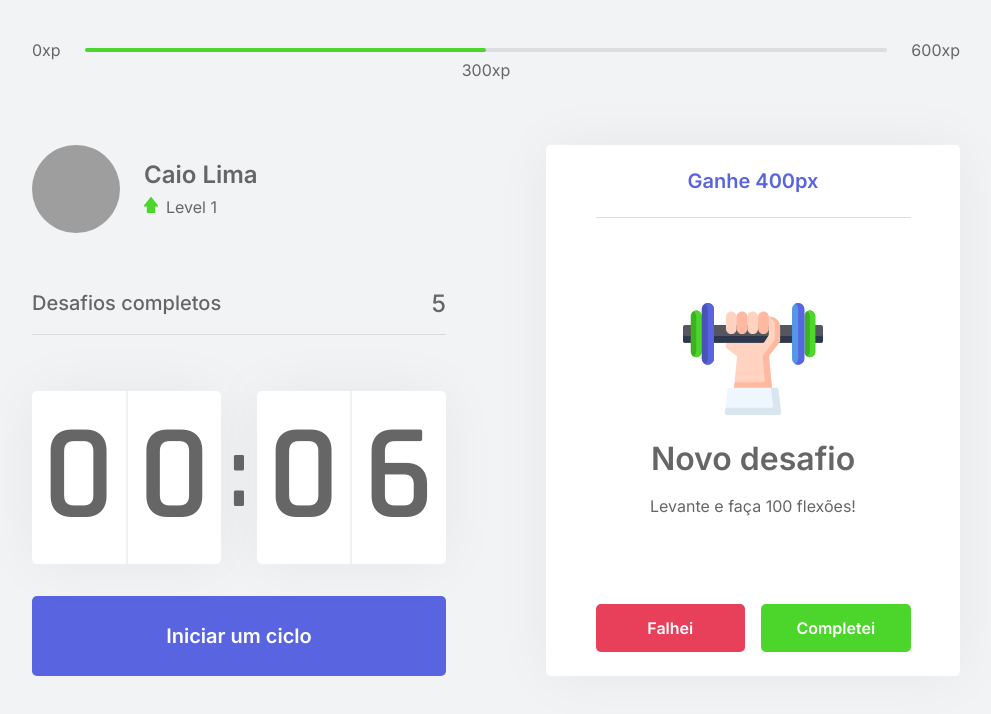
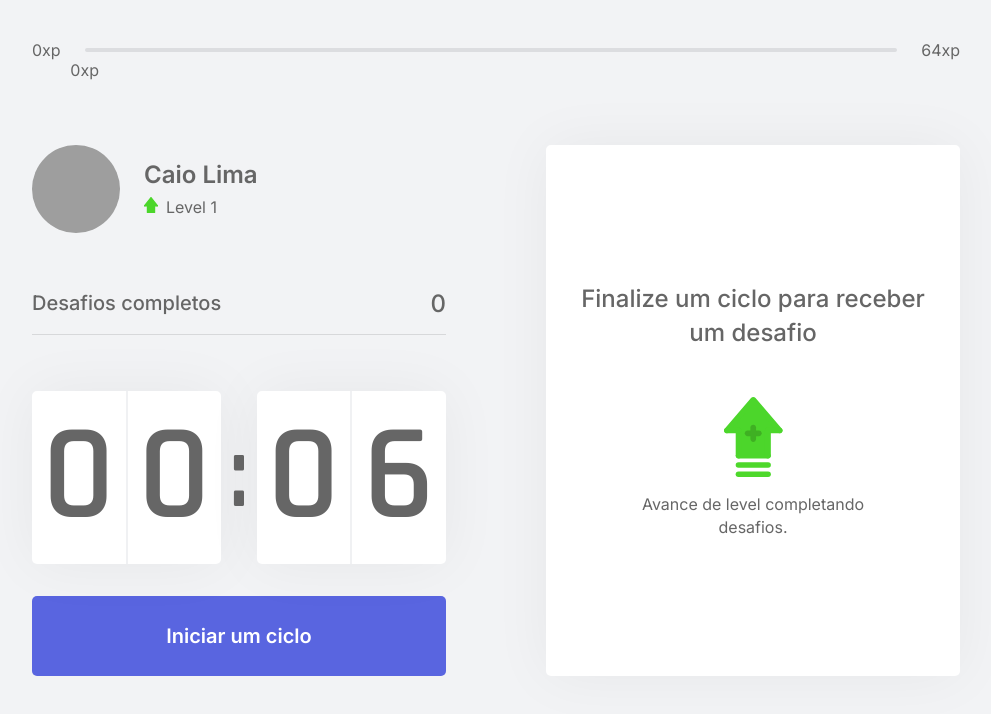
Before and after one commit to CaioLima96/MoveIt-Next.js, a Next.js app: page / in a window 1280 px wide. Shown: the top 714 px of the page, without its empty margins (144-1135 px from the left). Built offline with nearby package versions, Linux system fonts and the light colour scheme; grey boxes are pictures that could not be loaded.

Commit message:
aula 03 terminada

```diff
--- /dev/null
+++ b/challenges.json
@@ -0,0 +1,62 @@
+[
+  {
+    "type": "body",
+    "description": "Estique um de seus braços com a palma da mão virada para frente e puxe os dedos para cima por 10 segundos por mão.",
+    "amount": 80
+  },
+  {
+    "type": "body",
+    "description": "Estique seu braço contra o peito e puxe-o utilizando o outro braço por 10 segundos por braço.",
+    "amount": 60
+  },
+  {
+    "type": "body",
+    "description": "Puxe seu pescoço com a ajuda da mão para a direita e para a esquerda, permanecendo na posição por alguns segundos.",
+    "amount": 70
+  },
+  {
+    "type": "body",
+    "description": "Com as duas mãos na parte de trás da cabeça, leve-a para baixo, alongando a parte de trás da região.",
+    "amount": 60
+  },
+  {
+    "type": "body",
+    "description": "Cruze as pernas e desça com as mãos esticadas em direção ao chão. Repita o movimento com a outra perna na frente.",
+    "amount": 100
+  },
+  {
+    "type": "body",
+    "description": "Sentado, abra as pernas e tente encostar as palmas das mãos no chão, repita 3 vezes por 5 segundos.",
+    "amount": 80
+  },
+  {
+    "type": "body",
+    "description": "Puxe o joelho de encontro ao peito e segure, troque de perna após 10 segundos.",
+    "amount": 50
+  },
+  {
+    "type": "body",
+    "description": "Sentado, cruze uma perna e incline seu tronco à frente, troque de perna após 10 segundos.",
+    "amount": 80
+  },
+  {
+    "type": "eye",
+    "description": "Sentado, feche os olhos e cubra-os com as palmas da mão durante 2 minutos, depois abra normalmente.",
+    "amount": 90
+  },
+  {
+    "type": "eye",
+    "description": "Em algum ambiente aberto, olhe o mais longe que puder em quatro direções por 3s, mexa apenas os olhos. Repita 3 vezes.",
+    "amount": 140
+  },
+  {
+    "type": "eye",
+    "description": "Usando os polegares, massage a área abaixo das sobrancelhas em movimentos circulares por 15 segundos.",
+    "amount": 70
+  },
+  {
+    "type": "body",
+    "description": "Em pé, gire a cintura o máximo que puder para a esquerda, segure por cinco segundos. Repita para a direita.",
+    "amount": 90
+  }
+]
--- a/src/components/ChallengeBox.tsx
+++ b/src/components/ChallengeBox.tsx
@@ -1,26 +1,29 @@
+import { useContext } from 'react';
+import { ChallengesContext } from '../contexts/ChallengesContext';
+
 import styles from '../styles/components/ChallengeBox.module.css'
 
 export function ChallengeBox() {
 
-    const hasActiveChallenge = true;
+    const { activeChallenge, resetChallenge } = useContext(ChallengesContext);
 
     return(
 
         <div className={styles.challengeBoxContainer}>
 
-            { hasActiveChallenge ? (
+            { activeChallenge ? (
                 <div className={styles.challengeActive}>
 
-                    <header>Ganhe 400px</header>
+                    <header>Ganhe {activeChallenge.amount}xp</header>
 
                     <main>
-                        <img src="icons/body.svg" alt="Body icon"/>
+                        <img src={`icons/${activeChallenge.type}.svg`} alt="Body icon"/>
                         <strong>Novo desafio</strong>
-                        <p>Levante e faça 100 flexões!</p>
+                        <p>{activeChallenge.description}</p>
                     </main>
 
                     <footer>
-                        <button type="button" className={styles.challengeFailedButton}>Falhei</button>
+                        <button type="button" className={styles.challengeFailedButton}onClick={resetChallenge}>Falhei</button>
 
                         <button type="button" className={styles.challengeSucceededButton}>Completei</button>
                     </footer>
--- a/src/components/CompletedChallenges.tsx
+++ b/src/components/CompletedChallenges.tsx
@@ -1,12 +1,18 @@
+import { useContext } from 'react'
+import { ChallengesContext } from '../contexts/ChallengesContext'
+
 import styles from '../styles/components/CompletedChallenges.module.css'
 
 export function CompletedChallenges() {
+
+    const { challengesCompleted } = useContext(ChallengesContext);
+
     return (
 
         <div className={styles.completedChallengesContainer}>
             <span>Desafios completos</span>
 
-            <span>5</span>
+            <span>{challengesCompleted}</span>
         </div>
     )
 }
--- a/src/components/Countdown.tsx
+++ b/src/components/Countdown.tsx
@@ -1,9 +1,15 @@
-import { useState, useEffect } from 'react'
+import { useState, useEffect, useContext } from 'react'
+
+import { ChallengesContext } from '../contexts/ChallengesContext';
+
 import styles from '../styles/components/Countdown.module.css'
 
 let countdownTimeout: NodeJS.Timeout;
 
 export function Countdown () {
+
+    const { startNewChallenge } = useContext(ChallengesContext);
+
     const [time, setTime] = useState(0.1 * 60);
     const [isActive, setIsActive] = useState(false);
     const [hasFinished, setHasFinished] = useState(false)
@@ -32,6 +38,7 @@
         } else if (isActive && time == 0) {
             setHasFinished(true);
             setIsActive(false);
+            startNewChallenge();
         }
     }, [isActive, time])
 
--- a/src/components/ExperienceBar.tsx
+++ b/src/components/ExperienceBar.tsx
@@ -1,6 +1,13 @@
+import { useContext } from 'react'
+import { ChallengesContext } from '../contexts/ChallengesContext'
+
 import styles from '../styles/components/ExperienceBar.module.css'
 
 export function ExperienceBar () {
+
+    const { currentExperience, experienceToNextLevel } = useContext(ChallengesContext);
+
+    const percentToNextLevel = Math.round(currentExperience * 100) / experienceToNextLevel;
 
     return (
         <header className={styles.experienceBar}>
@@ -8,12 +15,12 @@
             <span>0xp</span>
 
                 <div>
-                    <div style={{ width: '50%' }}></div>
+                    <div style={{ width: `${percentToNextLevel}%` }}></div>
 
-                    <span className={styles.currentExperience} style={{ left: '50%' }}>300xp</span>
+                    <span className={styles.currentExperience} style={{ left: `${percentToNextLevel}%` }}>{currentExperience}xp</span>
                 </div>
 
-            <span>600xp</span>
+            <span>{experienceToNextLevel}xp</span>
 
         </header>
     )
--- /dev/null
+++ b/src/contexts/ChallengesContext.tsx
@@ -0,0 +1,59 @@
+import {createContext, useState, ReactNode } from 'react';
+import challenges from '../../challenges.json';
+
+interface Challenge {
+    type: 'body' | 'eye';
+    description: string;
+    amount: number;
+}
+
+interface ChallengesContextData {
+    level: number;
+    currentExperience: number;
+    experienceToNextLevel: number;
+    challengesCompleted: number;
+    activeChallenge: Challenge;
+    levelUp: () => void;
+    startNewChallenge: () => void;
+    resetChallenge: () => void;
+
+}
+
+interface ChallengesProviderProps {
+    children: ReactNode;
+}
+
+export const ChallengesContext = createContext({} as ChallengesContextData);
+
+export function ChallengesProvider({children}: ChallengesProviderProps) {
+
+    const [level, setLevel] = useState(1);
+    const [currentExperience, setCurrentExperience] = useState(0);
+    const [challengesCompleted, setChallengesCompleted] = useState(0);
+
+    const [activeChallenge, setActiveChallenge] = useState(null)
+
+    const experienceToNextLevel = Math.pow((level + 1) * 4, 2)
+
+    function levelUp() {
+        setLevel(level + 1);
+    }
+
+    function startNewChallenge() {
+        const randomChallengeIndex = Math.floor(Math.random() * challenges.length)
+        const challenge = challenges[randomChallengeIndex];
+
+        setActiveChallenge(challenge)
+    }
+
+    function resetChallenge() {
+        setActiveChallenge(null);
+    }
+
+    return (
+        <ChallengesContext.Provider value={{level, currentExperience, experienceToNextLevel, challengesCompleted, levelUp, startNewChallenge, activeChallenge, resetChallenge,}}>
+            {children}
+        </ChallengesContext.Provider>
+    );
+
+}
--- a/src/pages/_app.tsx
+++ b/src/pages/_app.tsx
@@ -1,7 +1,20 @@
+import { useState } from 'react'
+
 import '../styles/global.css'
 
+import { ChallengesProvider } from '../contexts/ChallengesContext'
+
 function MyApp({ Component, pageProps }) {
-  return <Component {...pageProps} />
+
+  return (
+
+    <ChallengesProvider>
+
+      <Component {...pageProps} />
+
+    </ChallengesProvider>
+
+  )
 }
 
 export default MyApp
--- a/src/styles/components/ChallengeBox.module.css
+++ b/src/styles/components/ChallengeBox.module.css
@@ -40,7 +40,7 @@
 }
 
 .challengeActive {
-    width: 90%;
+    width: 93%;
     height: 100%;
 
     display: flex;
@@ -76,9 +76,9 @@
 
 .challengeActive footer {
     display: grid;
-    grid-template-columns: 1fr 1fr;
+    grid-template-columns: repeat(2, 1fr);
     gap: 1rem;
-}
+  }
 
 .challengeActive footer button {
     height: 3rem;
```
